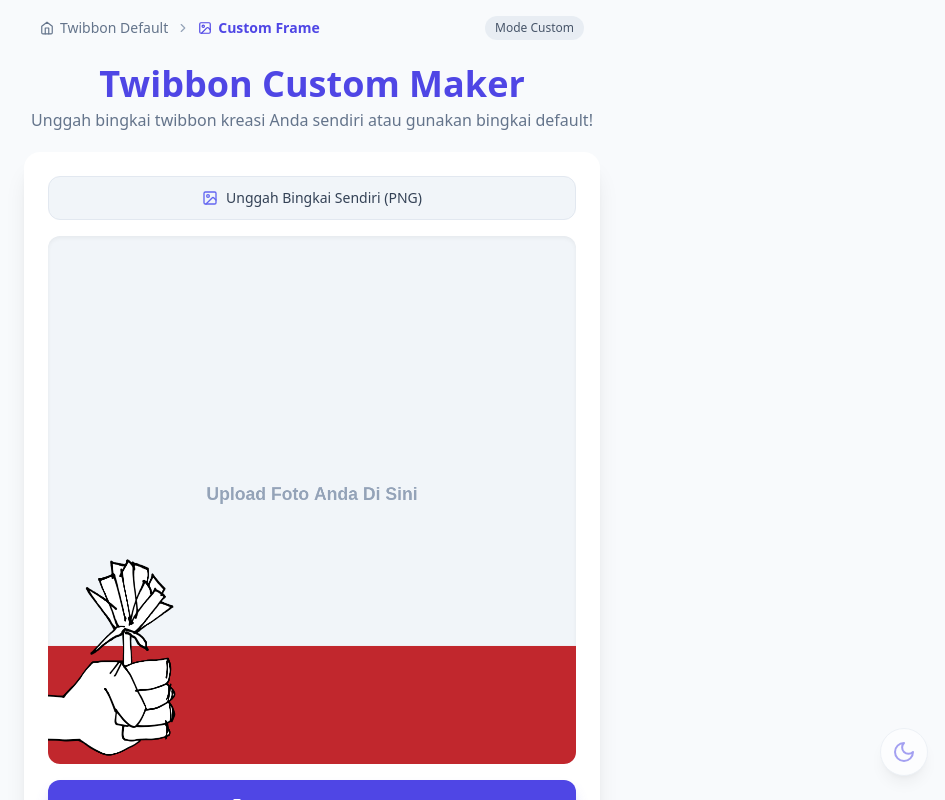
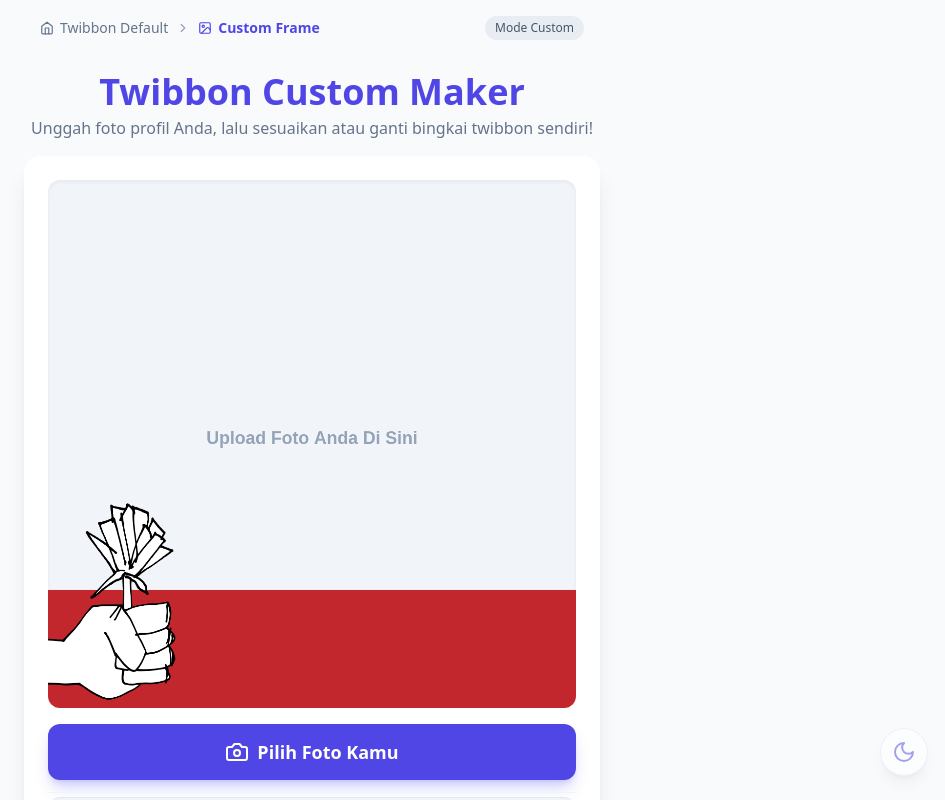
Before and after one commit to verdoank/twibbonku, a React (Vite) app: page / in a window 1280 px wide. Both pictures are taken after a click on the button "Custom Frame". Shown: the top 800 px of the page, without its empty margins (328-1273 px from the left). Built offline with nearby package versions, Linux system fonts and the light colour scheme.

Commit message:
Update Frame.jsx

```diff
--- a/src/Frame.jsx
+++ b/src/Frame.jsx
@@ -2,28 +2,24 @@ import React, { useState, useEffect, useRef } from 'react';
 import { Moon, Sun, Camera, Download, Trash2, Share2, Lock, Image as ImageIcon, RotateCcw } from 'lucide-react';
 
 const DEFAULT_FRAME_URL = "/twibbon.png";
-const WATERMARK_TEXT = "DIBUAT OLEH VERDOANK";
+const WATERMARK_TEXT = "Twibbon Maker Online";
 
 export default function Frame() {
-  // State Tema & UI (Ambil langsung dari kelas HTML agar bebas flash)
   const [isDark, setIsDark] = useState(() => {
     return document.documentElement.classList.contains('dark');
   });
   const [hasImage, setHasImage] = useState(false);
   const [hasCustomFrame, setHasCustomFrame] = useState(false);
 
-  // State Kunci Posisi Foto & Toast Warning
   const [isLocked, setIsLocked] = useState(false);
   const [showLockToast, setShowLockToast] = useState(false);
   const isLockedRef = useRef(false);
   const toastTimeoutRef = useRef(null);
 
-  // Sync state kunci ke ref
   useEffect(() => {
     isLockedRef.current = isLocked;
   }, [isLocked]);
 
-  // Function untuk memunculkan badge "Posisi Terkunci" sementara saat diketuk
   const triggerLockToast = () => {
     setShowLockToast(true);
     if (toastTimeoutRef.current) clearTimeout(toastTimeoutRef.current);
@@ -32,7 +28,6 @@ export default function Frame() {
     }, 2000);
   };
 
-  // Refs Utama
   const canvasRef = useRef(null);
   const wrapperRef = useRef(null);
   const userFileInputRef = useRef(null);
@@ -41,19 +36,16 @@ export default function Frame() {
   const frameImgRef = useRef(null);
   const userImgRef = useRef(null);
 
-  // Transformasi Foto
   const photoPos = useRef({ x: 0, y: 0 });
   const photoScale = useRef(1);
   const isInteracting = useRef(false);
 
-  // Variable Bantuan Gestur
   const isDragging = useRef(false);
   const startDragPos = useRef({ x: 0, y: 0 });
   const initialPinchDist = useRef(null);
   const initialScale = useRef(1);
   const animFrameId = useRef(null);
 
-  // Sync Tema Dark Mode ke DOM & LocalStorage
   useEffect(() => {
     if (isDark) {
       document.documentElement.classList.add('dark');
@@ -64,7 +56,6 @@ export default function Frame() {
     }
   }, [isDark]);
 
-  // Load Bingkai Default (twibbon.png)
   const loadDefaultFrame = () => {
     const img = new Image();
     img.crossOrigin = "anonymous";
@@ -83,7 +74,6 @@ export default function Frame() {
     loadDefaultFrame();
   }, []);
 
-  // Fungsi Render Canvas Utama
   const drawCanvas = () => {
     const canvas = canvasRef.current;
     if (!canvas) return;
@@ -91,7 +81,6 @@ export default function Frame() {
 
     ctx.clearRect(0, 0, canvas.width, canvas.height);
 
-    // 1. Gambar Foto User
     if (userImgRef.current) {
       ctx.save();
       ctx.translate(canvas.width / 2 + photoPos.current.x, canvas.height / 2 + photoPos.current.y);
@@ -109,7 +98,6 @@ export default function Frame() {
       ctx.fillText("Upload Foto Anda Di Sini", canvas.width / 2, canvas.height / 2);
     }
 
-    // 2. Gambar Bingkai Frame
     if (frameImgRef.current) {
       ctx.save();
       ctx.globalAlpha = isInteracting.current && userImgRef.current ? 0.55 : 1.0;
@@ -123,7 +111,6 @@ export default function Frame() {
     animFrameId.current = requestAnimationFrame(drawCanvas);
   };
 
-  // Watermark Khusus Ekspor
   const drawWatermark = (ctx, canvas) => {
     ctx.save();
     const fontSize = Math.round(canvas.width * 0.025);
@@ -143,7 +130,6 @@ export default function Frame() {
     ctx.restore();
   };
 
-  // Offscreen Canvas Ekspor
   const createExportCanvas = () => {
     const mainCanvas = canvasRef.current;
     if (!mainCanvas) return null;
@@ -159,7 +145,6 @@ export default function Frame() {
     return exportCanvas;
   };
 
-  // Upload Foto User
   const handleUserImageUpload = (e) => {
     const file = e.target.files[0];
     if (!file) return;
@@ -185,7 +170,6 @@ export default function Frame() {
     reader.readAsDataURL(file);
   };
 
-  // Upload Bingkai Custom
   const handleFrameUpload = (e) => {
     const file = e.target.files[0];
     if (!file) return;
@@ -203,13 +187,11 @@ export default function Frame() {
     reader.readAsDataURL(file);
   };
 
-  // Reset Frame ke Default
   const handleResetFrame = () => {
     loadDefaultFrame();
     if (frameFileInputRef.current) frameFileInputRef.current.value = "";
   };
 
-  // Helper Koordinat & Jarak
   const getCanvasCoords = (clientX, clientY) => {
     const rect = canvasRef.current.getBoundingClientRect();
     const scaleX = canvasRef.current.width / rect.width;
@@ -226,7 +208,6 @@ export default function Frame() {
     return Math.sqrt(dx * dx + dy * dy);
   };
 
-  // Listener Touch & Mouse Native
   useEffect(() => {
     const wrapper = wrapperRef.current;
     if (!wrapper) return;
@@ -357,7 +338,6 @@ export default function Frame() {
     };
   }, [hasImage]);
 
-  // Actions
   const handleDownload = () => {
     setIsLocked(true);
 
@@ -408,7 +388,7 @@ export default function Frame() {
   };
 
   return (
-    <div className="flex flex-col items-center min-h-screen px-3 py-6 pb-20">
+    <div className="flex flex-col items-center min-h-screen px-3 py-4 pb-20">
 
       {/* Floating Theme Toggle */}
       <button
@@ -421,47 +401,17 @@ export default function Frame() {
       </button>
 
       {/* Header */}
-      <header className="text-center mb-5 max-w-xl">
+      <header className="text-center my-4 max-w-xl">
         <h1 className="text-2xl sm:text-4xl font-extrabold text-indigo-600 dark:text-indigo-400 mb-1">
           Twibbon Custom Maker
         </h1>
         <p className="text-slate-500 dark:text-slate-400 text-sm sm:text-base">
-          Unggah bingkai twibbon kreasi Anda sendiri atau gunakan bingkai default!
+          Unggah foto profil Anda, lalu sesuaikan atau ganti bingkai twibbon sendiri!
         </p>
       </header>
 
       {/* Main Container */}
       <main className="w-full max-w-xl bg-white dark:bg-slate-800 rounded-2xl shadow-xl p-4 sm:p-6 flex flex-col items-center gap-4 transition-colors">
-
-        {/* Tombol Opsi Unggah Bingkai / Custom Frame */}
-        <div className="w-full flex gap-2">
-          <input
-            type="file"
-            ref={frameFileInputRef}
-            onChange={handleFrameUpload}
-            accept="image/png"
-            className="hidden"
-          />
-
-          <button
-            onClick={() => frameFileInputRef.current?.click()}
-            className="flex-1 h-11 bg-slate-100 dark:bg-slate-700 hover:bg-slate-200 dark:hover:bg-slate-600 text-slate-700 dark:text-slate-200 rounded-xl font-medium text-sm flex items-center justify-center gap-2 border border-slate-200 dark:border-slate-600 transition-all"
-            title="Ganti bingkai dengan file PNG transparan buatan Anda"
-          >
-            <ImageIcon className="w-4 h-4 text-indigo-500" />
-            {hasCustomFrame ? "Ganti Bingkai Custom" : "Unggah Bingkai Sendiri (PNG)"}
-          </button>
-
-          {hasCustomFrame && (
-            <button
-              onClick={handleResetFrame}
-              className="h-11 px-3 bg-slate-100 dark:bg-slate-700 hover:bg-slate-200 dark:hover:bg-slate-600 text-slate-500 dark:text-slate-400 rounded-xl flex items-center justify-center border border-slate-200 dark:border-slate-600 transition-all"
-              title="Kembalikan ke bingkai default"
-            >
-              <RotateCcw className="w-4 h-4" />
-            </button>
-          )}
-        </div>
 
         {/* Canvas Wrapper */}
         <div
@@ -472,7 +422,6 @@ export default function Frame() {
         >
           <canvas ref={canvasRef} width={1080} height={1080} className="w-full h-full block" />
 
-          {/* Badge Indikator Terkunci */}
           {showLockToast && (
             <div className="absolute top-3 right-3 bg-slate-900/80 text-white text-xs px-2.5 py-1.5 rounded-full flex items-center gap-1.5 backdrop-blur-md shadow-md transition-all duration-300 pointer-events-none z-20">
               <Lock className="w-3.5 h-3.5 text-indigo-400" />
@@ -481,8 +430,10 @@ export default function Frame() {
           )}
         </div>
 
-        {/* Action Controls */}
-        <div className="w-full">
+        {/* Control Section */}
+        <div className="w-full flex flex-col gap-3">
+
+          {/* 1. Tombol Foto User (Input Utama) */}
           <input
             type="file"
             ref={userFileInputRef}
@@ -526,6 +477,37 @@ export default function Frame() {
               </button>
             </div>
           )}
+
+          {/* 2. Tombol Unggah Bingkai PNG Dipindah ke Bawah (Opsi Sekunder) */}
+          <div className="w-full flex gap-2 pt-1 border-t border-slate-100 dark:border-slate-700/50">
+            <input
+              type="file"
+              ref={frameFileInputRef}
+              onChange={handleFrameUpload}
+              accept="image/png"
+              className="hidden"
+            />
+
+            <button
+              onClick={() => frameFileInputRef.current?.click()}
+              className="flex-1 h-11 bg-slate-100 dark:bg-slate-700/60 hover:bg-slate-200 dark:hover:bg-slate-700 text-slate-700 dark:text-slate-300 rounded-xl font-medium text-xs sm:text-sm flex items-center justify-center gap-2 border border-slate-200 dark:border-slate-600/80 transition-all active:scale-95"
+              title="Ganti bingkai dengan file PNG transparan buatan Anda"
+            >
+              <ImageIcon className="w-4 h-4 text-indigo-500" />
+              {hasCustomFrame ? "Ganti Bingkai Custom (PNG)" : "Unggah Bingkai Sendiri (PNG)"}
+            </button>
+
+            {hasCustomFrame && (
+              <button
+                onClick={handleResetFrame}
+                className="h-11 px-3 bg-slate-100 dark:bg-slate-700/60 hover:bg-slate-200 dark:hover:bg-slate-700 text-slate-500 dark:text-slate-400 rounded-xl flex items-center justify-center border border-slate-200 dark:border-slate-600/80 transition-all active:scale-95"
+                title="Kembalikan ke bingkai default"
+              >
+                <RotateCcw className="w-4 h-4" />
+              </button>
+            )}
+          </div>
+
         </div>
       </main>
 
@@ -554,4 +536,4 @@ export default function Frame() {
       </footer>
     </div>
   );
-}
+  }
```
